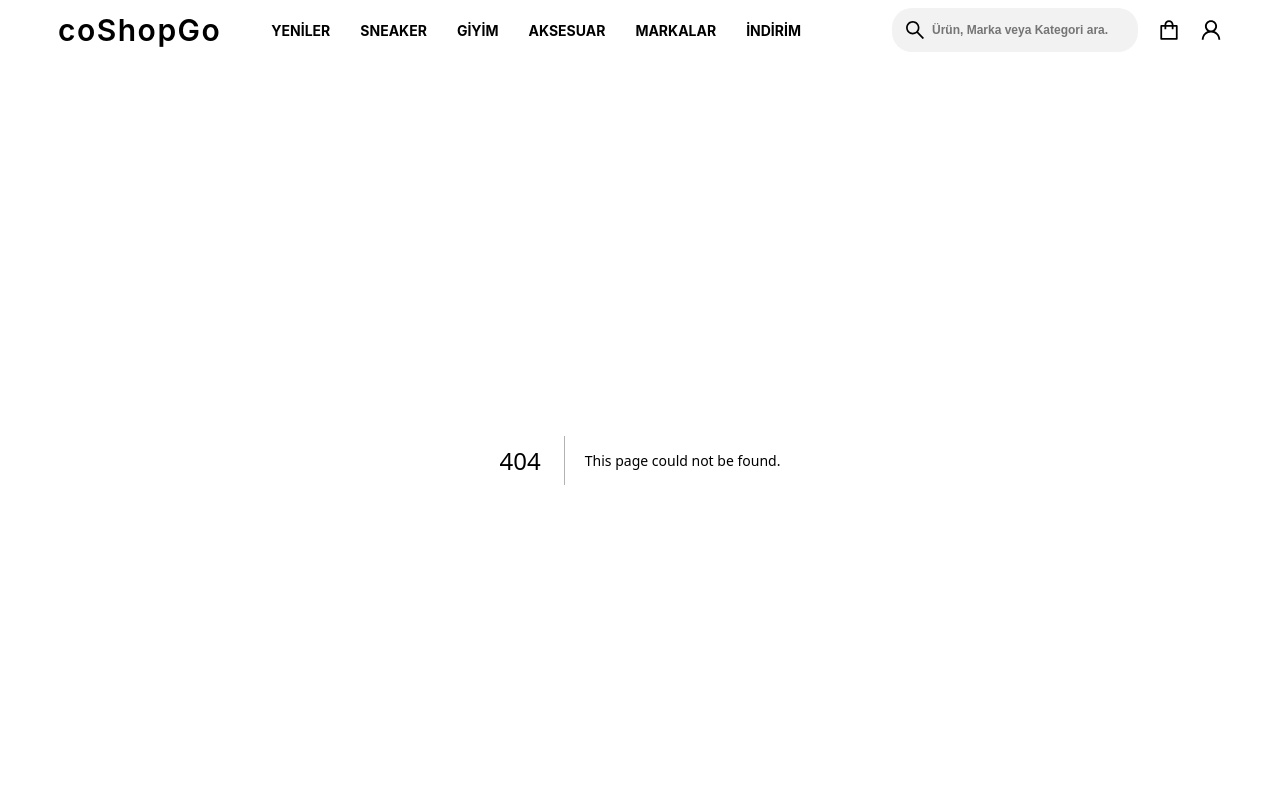
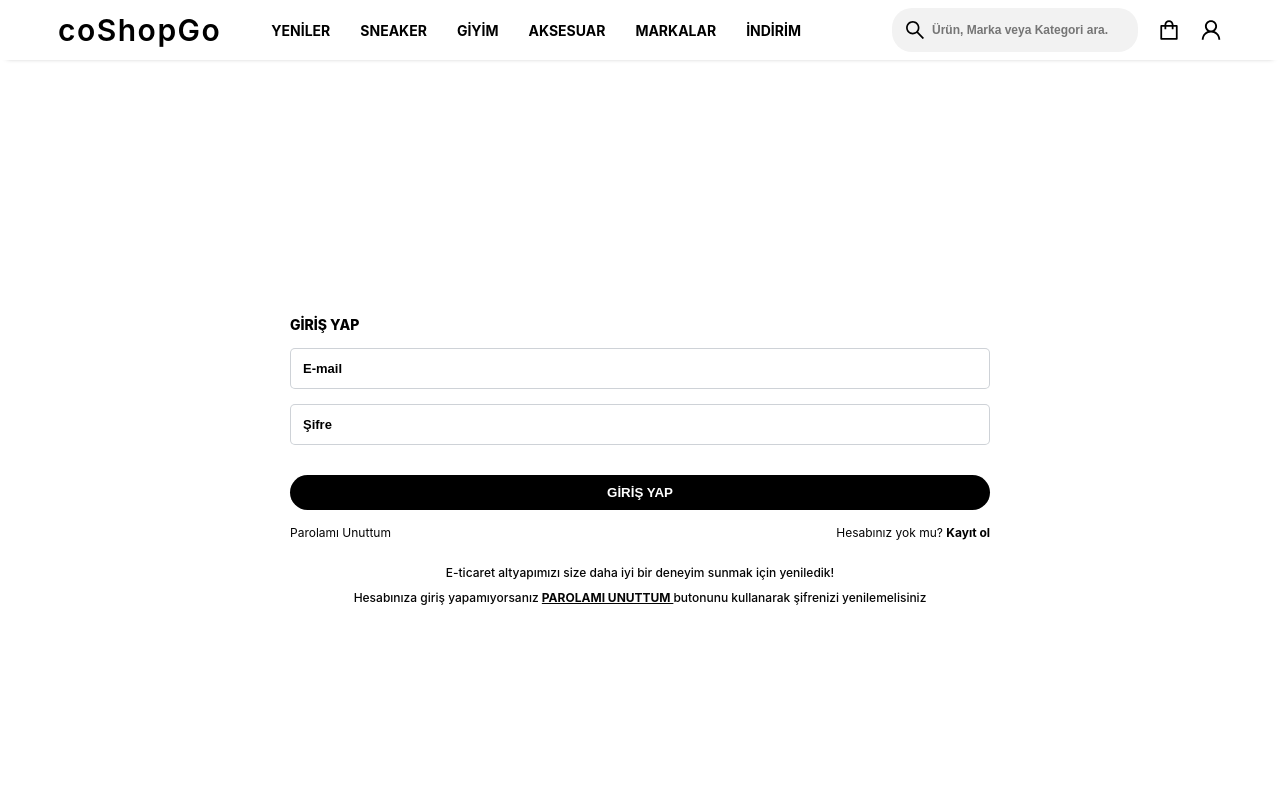
Before and after one commit to Development-Flows/coShopGo, a Next.js app in the folder apps/web/: page /account/login in a window 1280 px wide. Before the commit this address had no page. Shown: the top 800 px of the page. Built offline with nearby package versions, Linux system fonts and the light colour scheme.

Commit message:
added login page and swiper bugs fixed

```diff
--- a/apps/web/components/Navbar/index.js
+++ b/apps/web/components/Navbar/index.js
@@ -7,6 +7,7 @@ import {
 } from "@ant-design/icons";
 import { useState } from "react";
 import cn from "classnames";
+import Link from "next/link";
 
 const navbarMenuData = {
   navbarMenuItems: [
@@ -86,9 +87,11 @@ const Navbar = () => {
             <button className={styles.bagModalButton}>ALIŞVERİŞE BAŞLA</button>
           </div>
           {/* AÇILIR KAPANIR SEPET AREA END */}
+          <Link href="/account/login">
           <div className={styles.login} style={{ fontSize: "22px" }}>
             <UserOutlined />
           </div>
+          </Link>
         </div>
       </div>
       <div
--- a/apps/web/components/Navbar/navbar.module.css
+++ b/apps/web/components/Navbar/navbar.module.css
@@ -6,6 +6,7 @@
     align-items: center;
     justify-content: space-around;
     padding: 0 20px;
+    box-shadow: 0 5px 5px -7px #989898
 }
 .navbarArea{
     display: flex;
@@ -56,6 +57,7 @@
 .login{
     cursor: pointer;
     margin-left: 20px;
+    color: #000;
 }
 .searchContainer{
     background-color: #fff;
--- /dev/null
+++ b/apps/web/pages/account/login/index.js
@@ -0,0 +1,32 @@
+import styles from "./login.module.css";
+
+const Login = () => {
+  return (
+    <div className={styles.loginContainer}>
+      <div className={styles.loginWrapper}>
+        <div className={styles.loginText}>GİRİŞ YAP</div>
+        <form className={styles.loginForm}>
+          <input className={styles.mail} type="text" placeholder="E-mail" />
+          <input
+            className={styles.password}
+            type="password"
+            placeholder="Şifre"
+          />
+          <button className={styles.loginBtn}>GİRİŞ YAP</button>
+        </form>
+        <div className={styles.subInfo}>
+          <div className={styles.forgotPassword}>Parolamı Unuttum</div>
+          <div className={styles.accountInfo}>
+            Hesabınız yok mu? <span className={styles.registerRedirect}>Kayıt ol</span>
+          </div>
+        </div>
+       <div className={styles.loginInfoContainer}>
+         <div className={styles.loginInfo}>E-ticaret altyapımızı size daha iyi bir deneyim sunmak için yeniledik!</div>
+         <div className={styles.loginInfoTwo}>Hesabınıza giriş yapamıyorsanız <span className={styles.smallInfo}> PAROLAMI UNUTTUM </span> butonunu kullanarak şifrenizi yenilemelisiniz</div>
+       </div>
+      </div>
+    </div>
+  );
+};
+
+export default Login;
--- /dev/null
+++ b/apps/web/pages/account/login/login.module.css
@@ -0,0 +1,101 @@
+.loginContainer{
+    width: 100%;
+    height: 100vh;
+    display: flex;
+    align-items: center;
+    justify-content: center;
+}
+.loginWrapper{
+    width: 700px;
+}
+.loginText{
+    font-size: 14px;
+    font-weight: 800;
+    margin-bottom: 15px;
+}
+.loginForm{
+    display: flex;
+    flex-direction: column;
+}
+.mail{
+    font-size: 13px;
+    margin-bottom: 15px;
+    padding: 12px;
+    border: 1px solid #9da5af80;
+    outline: 0;
+    border-radius: 5px;
+}
+.mail::placeholder{
+    font-size: 13px;
+    color: #000;
+    font-weight: 700;
+}
+.password{
+    font-size: 13px;
+    margin-bottom: 30px;
+    padding: 12px;
+    border: 1px solid #9da5af80;
+    outline: 0;
+    border-radius: 5px;
+}
+.password::placeholder{
+    font-size: 13px;
+    color: #000;
+    font-weight: 700;
+}
+.loginBtn{
+    color: #fff;
+    padding: 10px;
+    font-weight: 700;
+    background-color: #000;
+    border-radius: 24px;
+    transition: .3s ease-in-out;
+    outline: 0;
+    border: 0;
+    cursor: pointer;
+}
+.loginBtn:hover{
+    border: 0;
+    background-color: #29d698;
+    padding: 10px;
+}
+.subInfo{
+    display: flex;
+    justify-content: space-between;
+    padding-top: 15px;
+}
+.forgotPassword{
+    font-size: 12px;
+    color: #050505;
+}
+.accountInfo{
+    font-size: 12px;
+    color: #050505;
+}
+.registerRedirect{
+    color: #000;
+    font-size: 12px;
+    font-weight: 700;
+}
+.loginInfoContainer{
+    padding-top: 25px;
+}
+.loginInfo{
+    color: #050505;
+    font-size: 12px;
+    font-weight: 500;
+    text-align: center;
+    margin-bottom: 10px;
+}
+.loginInfoTwo{
+    color: #050505;
+    font-size: 12px;
+    font-weight: 500;
+    text-align: center;
+}
+.smallInfo{
+    text-decoration: underline;
+    color: #050505;
+    font-size: 12px;
+    font-weight: 700;
+}
--- a/apps/web/styles/global.css
+++ b/apps/web/styles/global.css
@@ -26,16 +26,12 @@ body {
 }
 
 .swiperSlider .swiper-button-prev::after{
-  color: red;
-  font-size: 14px;
+  color: #fff;
+  font-size: 24px;
   font-weight: bold;
-  margin-right: 10px;
-  padding: 8px;
 }
 .swiperSlider .swiper-button-next::after{
-  color: red;
-  font-size: 14px;
+  color: #fff;
+  font-size: 24px;
   font-weight: bold;
-  margin-left: 10px;
-  padding: 8px;
 }
```
Also changed, not shown: apps/web/components/Banner/index.js (+7 -3 lines), apps/web/pages/_app.js (+6 -1 lines).
